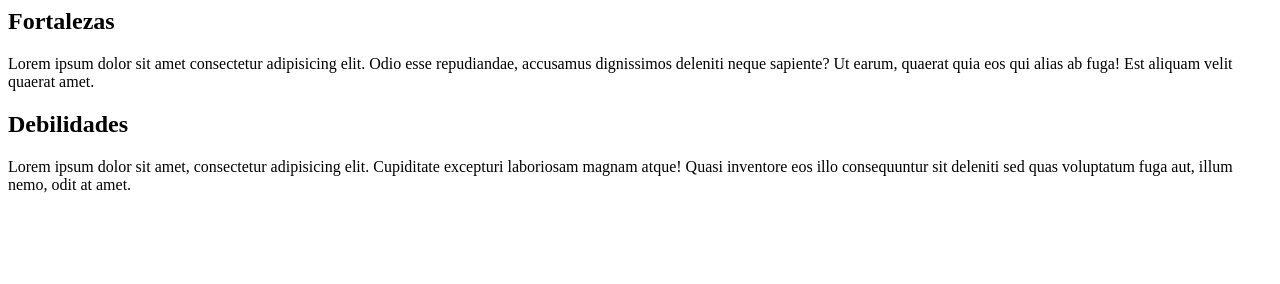
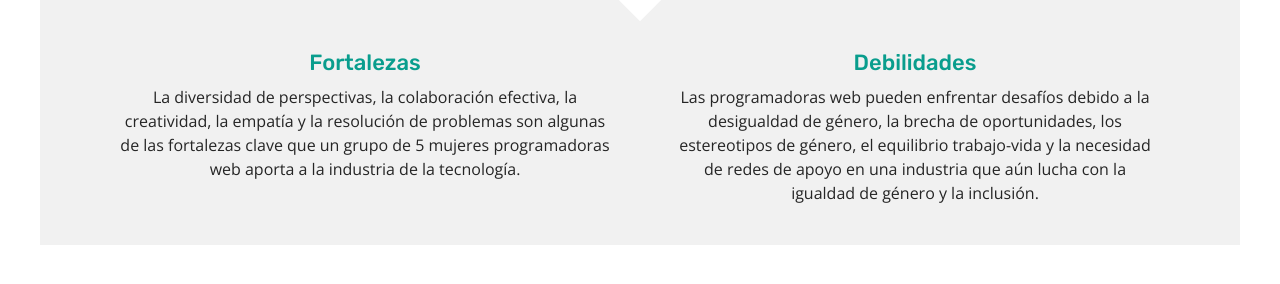
Before and after one commit to elenavesc/-SheCode-, a plain HTML site: page fortalezas y debilidades/index.html in a window 1280 px wide. Drawn offline with nearby package versions, Linux system fonts and the light colour scheme.

Commit message:
Update Fortalezas y debilidades

```diff
--- /dev/null
+++ b/css/main.css
@@ -0,0 +1,31 @@
+* {
+    margin: 0px;
+    padding: 0px;
+    box-sizing: border-box;
+  }
+
+  :root {
+    font-size: 62.5%;
+  }
+
+  body {
+    font-size: 16px;
+  }
+
+  img {
+    width: 100px;
+  }
+
+  .fandw {
+    margin-block: 200px;
+  }
+
+  .menu {
+    background-color: #14d9c4;
+    text-transform: uppercase;
+  }
+
+  .menu a {
+    text-decoration: none;
+    color: white;
+  }
--- /dev/null
+++ b/css/reset.css
@@ -0,0 +1,48 @@
+/* http://meyerweb.com/eric/tools/css/reset/
+   v2.0 | 20110126
+   License: none (public domain)
+*/
+
+html, body, div, span, applet, object, iframe,
+h1, h2, h3, h4, h5, h6, p, blockquote, pre,
+a, abbr, acronym, address, big, cite, code,
+del, dfn, em, img, ins, kbd, q, s, samp,
+small, strike, strong, sub, sup, tt, var,
+b, u, i, center,
+dl, dt, dd, ol, ul, li,
+fieldset, form, label, legend,
+table, caption, tbody, tfoot, thead, tr, th, td,
+article, aside, canvas, details, embed,
+figure, figcaption, footer, header, hgroup,
+menu, nav, output, ruby, section, summary,
+time, mark, audio, video {
+	margin: 0;
+	padding: 0;
+	border: 0;
+	font-size: 100%;
+	font: inherit;
+	vertical-align: baseline;
+}
+/* HTML5 display-role reset for older browsers */
+article, aside, details, figcaption, figure,
+footer, header, hgroup, menu, nav, section {
+	display: block;
+}
+body {
+	line-height: 1;
+}
+ol, ul {
+	list-style: none;
+}
+blockquote, q {
+	quotes: none;
+}
+blockquote:before, blockquote:after,
+q:before, q:after {
+	content: '';
+	content: none;
+}
+table {
+	border-collapse: collapse;
+	border-spacing: 0;
+}
--- a/fortalezas y debilidades/fyd.css
+++ b/fortalezas y debilidades/fyd.css
@@ -6,25 +6,101 @@
 
 :root {
   font-size: 62.5%;
+  font-family: "Open Sans", sans-serif;
 }
 
-  body {
-    font-size: 16px;
+.container-df {
+  width: 320px;
+  margin: 0 auto;
+  height: auto;
+  display: flex;
+  justify-content: center;
+  position: relative;
 }
 
-  .Rectangle-small {
+.container-df-white {
   width: 30px;
   height: 30px;
-    margin: 488.2px 144.8px 564.8px 145.2px;
-    transform: rotate(45deg);
-    background-color: var(--white);
+  background-color: white;
+  position: absolute;
+  transform: translate(0px, -15px) rotate(45deg);
 }
 
-  .greybox {
+.container-df-bg {
+  background-color: #b8b8b9;
+  opacity: 0.2;
+  width: 100%;
+  height: 100%;
+  position: absolute;
+  top: 0;
+  bottom: 0;
+}
+
+.container-df-text {
+  display: block;
+  padding-top: 40px;
+  padding-bottom: 15px;
+}
+
+.df-block {
+  display: block;
+  margin: 0 15px;
+}
+
+.df-header {
+  color: #099d8d;
+  width: 100%;
+  height: 45px;
+  font-family: "Rubik", sans-serif;
+  font-size: 22px;
+  font-weight: 500;
+  font-stretch: normal;
+  font-style: normal;
+  line-height: 2.05;
+  letter-spacing: normal;
+  text-align: center;
+  position: relative;
+}
+
+.df-text {
+  text-align: center;
+  font-family: "Open Sans", sans-serif;
+  font-size: 16px;
+  line-height: 24px;
+  padding-bottom: 25px;
+}
+
+@media screen and (min-width: 320px) {
+  .container-df {
     width: 320px;
-    height: 579px;
-    margin: 504px 0 0;
-    padding: 30px 15px 45px;
-    opacity: 0.2;
-    background-color: var(--cool-grey);
   }
+}
+
+@media screen and (min-width: 768px) {
+  .container-df {
+    width: 768px;
+  }
+  .container-df-text {
+    display: flex;
+    flex-direction: row;
+    margin: 0 30px;
+  }
+  .df-block {
+    width: 50%;
+  }
+}
+
+@media screen and (min-width: 1200px) {
+  .container-df {
+    width: 1200px;
+  }
+  .container-df-text {
+    display: flex;
+    flex-direction: row;
+    margin: 0 50px;
+  }
+  .df-block {
+    display: block;
+    margin: 0 30px;
+  }
+}
--- a/fortalezas y debilidades/index.html
+++ b/fortalezas y debilidades/index.html
@@ -1,18 +1,55 @@
+<!DOCTYPE html>
+<html lang="en">
+
+<head>
+    <meta charset="UTF-8">
+    <meta name="viewport" content="width=device-width, initial-scale=1.0">
+    <title>Fortalezas y debilidades</title>
+    <link rel="stylesheet" href="./fyd.css">
+    <link rel="stylesheet" href="./reset.css">
+    <link rel="preconnect" href="https://fonts.googleapis.com">
+    <link rel="preconnect" href="https://fonts.gstatic.com" crossorigin>
+    <link href="https://fonts.googleapis.com/css2?family=Open+Sans:wght@300&family=Rubik:wght@500&display=swap"
+        rel="stylesheet">
+
+</head>
+
 <body>
-    <header>
 
-        <main>
-            <section class="sw">
-                <div class="Rectangle-small"></div>
-                <div class="greybox"></div>
-                <h2>Fortalezas</h2>
-                <p>Lorem ipsum dolor sit amet consectetur adipisicing elit. Odio esse repudiandae, accusamus dignissimos
-                    deleniti
-                    neque sapiente? Ut earum, quaerat quia eos qui alias ab fuga! Est aliquam velit quaerat amet.</p>
-                <h2>Debilidades</h2>
-                <p>Lorem ipsum dolor sit amet, consectetur adipisicing elit. Cupiditate excepturi laboriosam magnam
-                    atque! Quasi
-                    inventore eos illo consequuntur sit deleniti sed quas voluptatum fuga aut, illum nemo, odit at amet.
-                </p>
-            </section>
-        </main>
+</body>
+
+</html>
+
+<body>
+    <main>
+
+        <div class="container-df">
+            <div class="container-df-bg"></div>
+            <div class="container-df-white"></div>
+            <div class="container-df-text">
+                <div class="df-block">
+                    <div class="df-header">Fortalezas</div>
+                    <p class="df-text">La diversidad de perspectivas, la colaboración efectiva, la creatividad,
+                        la
+                        empatía y la resolución de problemas son algunas de las fortalezas clave que un grupo de 5
+                        mujeres
+                        programadoras web aporta a la industria de la tecnología.</p>
+                </div>
+                <div class="df-block">
+                    <div class="df-header">Debilidades</div>
+                    <p class="df-text">Las programadoras web pueden enfrentar desafíos debido a la desigualdad
+                        de
+                        género, la brecha de oportunidades, los estereotipos de género, el equilibrio trabajo-vida y la
+                        necesidad de redes de apoyo en una industria que aún lucha con la igualdad de género y la
+                        inclusión.
+                    </p>
+                </div>
+            </div>
+        </div>
+
+        <div class="textos-df">
+
+        </div>
+
+
+    </main>
--- /dev/null
+++ b/fortalezas y debilidades/reset.css
@@ -0,0 +1,48 @@
+/* http://meyerweb.com/eric/tools/css/reset/
+   v2.0 | 20110126
+   License: none (public domain)
+*/
+
+html, body, div, span, applet, object, iframe,
+h1, h2, h3, h4, h5, h6, p, blockquote, pre,
+a, abbr, acronym, address, big, cite, code,
+del, dfn, em, img, ins, kbd, q, s, samp,
+small, strike, strong, sub, sup, tt, var,
+b, u, i, center,
+dl, dt, dd, ol, ul, li,
+fieldset, form, label, legend,
+table, caption, tbody, tfoot, thead, tr, th, td,
+article, aside, canvas, details, embed,
+figure, figcaption, footer, header, hgroup,
+menu, nav, output, ruby, section, summary,
+time, mark, audio, video {
+	margin: 0;
+	padding: 0;
+	border: 0;
+	font-size: 100%;
+	font: inherit;
+	vertical-align: baseline;
+}
+/* HTML5 display-role reset for older browsers */
+article, aside, details, figcaption, figure,
+footer, header, hgroup, menu, nav, section {
+	display: block;
+}
+body {
+	line-height: 1;
+}
+ol, ul {
+	list-style: none;
+}
+blockquote, q {
+	quotes: none;
+}
+blockquote:before, blockquote:after,
+q:before, q:after {
+	content: '';
+	content: none;
+}
+table {
+	border-collapse: collapse;
+	border-spacing: 0;
+}
```
Also changed, not shown: index.html (added), 1 other file. Lines whose indentation alone changed are shown as unchanged.
